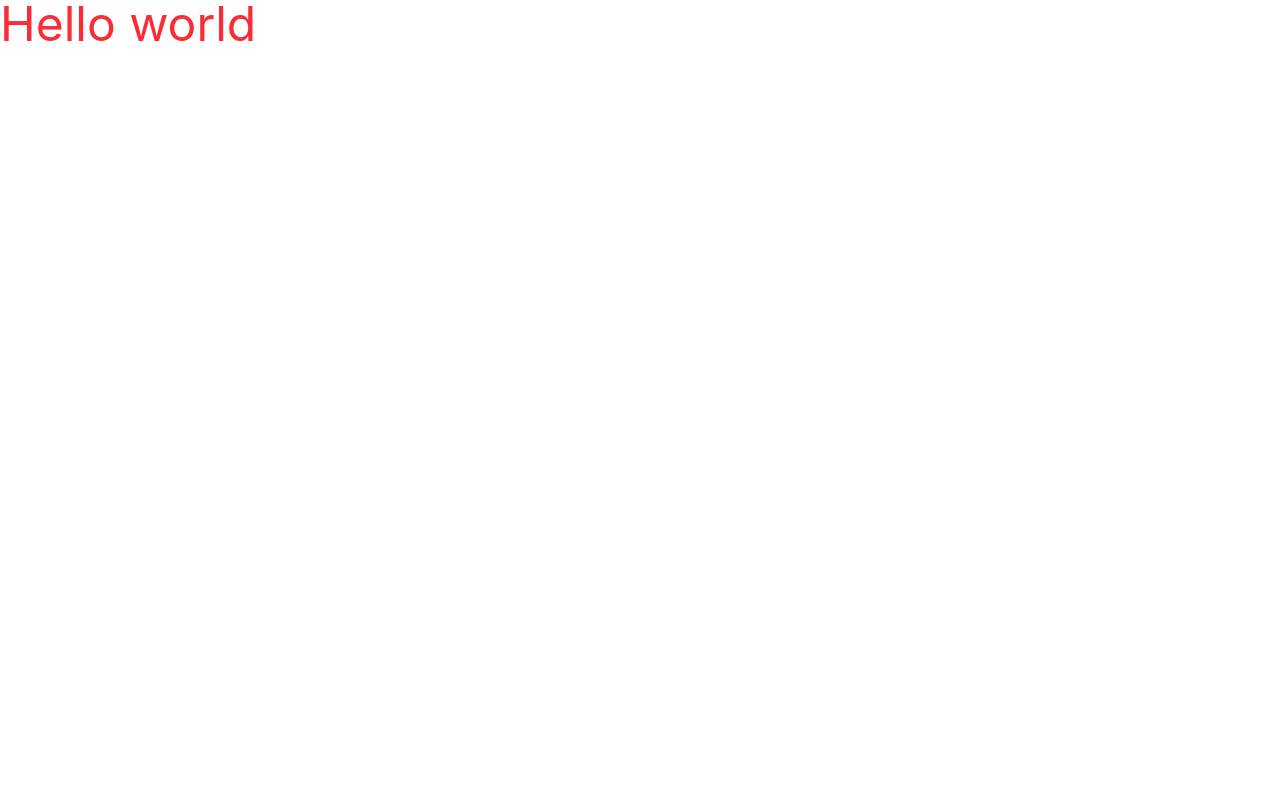
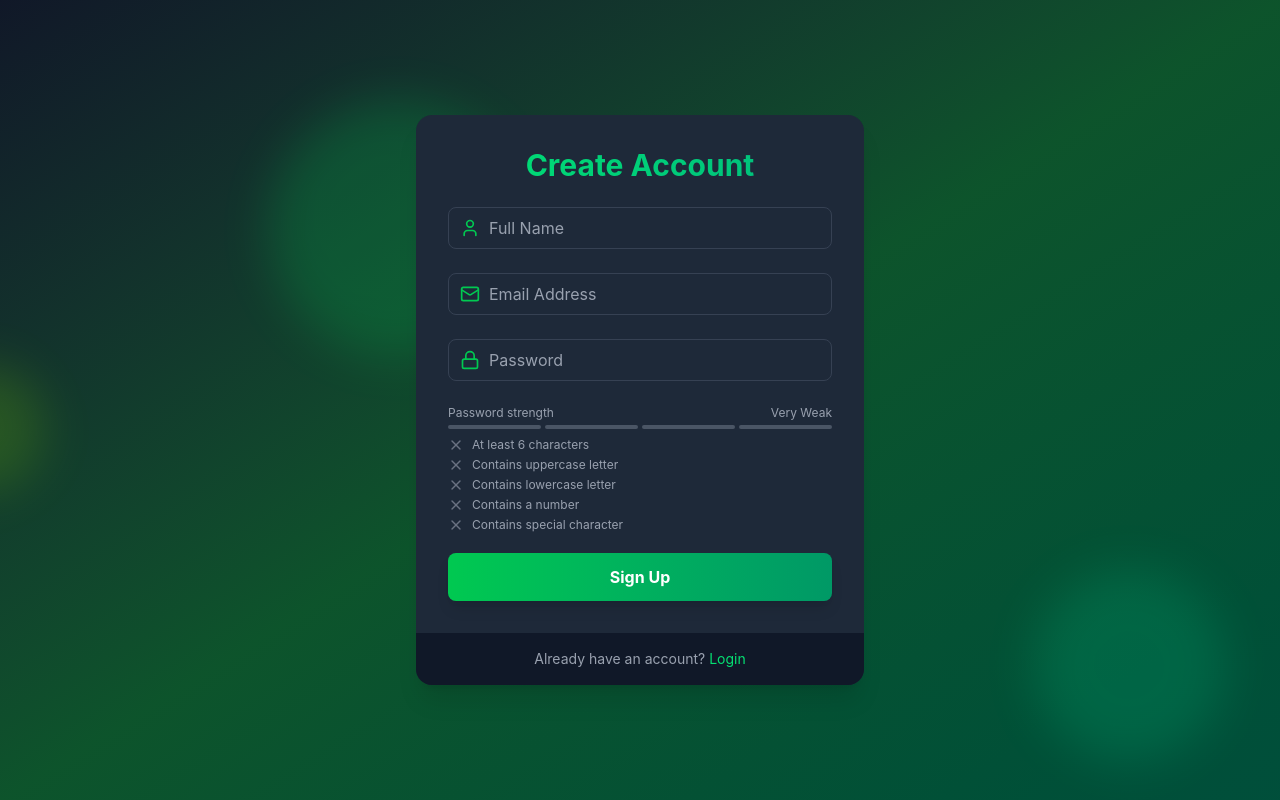
Before and after one commit to Abhinav-Kumar-Bindra21/MERN_AUTH, a React app in the folder frontend/: page /signup in a window 1280 px wide. Built offline with nearby package versions, Linux system fonts and the light colour scheme; the HTML template or start-up script is replaced by a standard one.

Commit message:
Created signup page

```diff
--- a/frontend/package.json
+++ b/frontend/package.json
@@ -11,6 +11,8 @@
   },
   "dependencies": {
     "@tailwindcss/vite": "^4.3.0",
+    "framer-motion": "^12.40.0",
+    "lucide-react": "^1.16.0",
     "react": "^19.2.6",
     "react-dom": "^19.2.6",
     "react-router": "^7.15.1",
--- a/frontend/src/App.jsx
+++ b/frontend/src/App.jsx
@@ -1,8 +1,21 @@
+import { Routes, Route } from "react-router";
+import FloatingShape from "./components/FloatingShape";
+import SignupPage from "./pages/SignupPage";
+import LoginPage from "./pages/LoginPage";
+
 function App() {
   return (
-    <>
-      <h1 className="text-red-500 text-5xl">Hello world</h1>
-    </>
+    <div className="min-h-screen bg-gradient-to-br from-gray-900 via-green-900 to-emerald-900 flex items-center justify-center relative overflow-hidden ">
+      <FloatingShape color="bg-green-500" size="w-64 h-64" top="-5%" left="10%" delay={0} />
+      <FloatingShape color="bg-emerald-500" size="w-48 h-48" top="70%" left="80%" delay={5} />
+      <FloatingShape color="bg-lime-500" size="w-32 h-32" top="40%" left="-10%" delay={2} />
+
+      <Routes>
+        <Route path="/" element={"Home"} />
+        <Route path="/signup" element={<SignupPage />} />
+        <Route path="login" element={<LoginPage />} />
+      </Routes>
+    </div>
   );
 }
 
--- /dev/null
+++ b/frontend/src/components/FloatingShape.jsx
@@ -0,0 +1,21 @@
+import React from "react";
+import { motion } from "framer-motion";
+
+const FloatingShape = ({ color, size, top, left, delay }) => {
+  return (
+    <motion.div
+      className={`absolute rounded-full ${color} ${size} opacity-20 blur-xl `}
+      style={{ top, left }}
+      animate={{ y: ["0%", "100%", "0%"], x: ["0%", "100%", "0%"], rotate: [0, 360] }}
+      transition={{
+        duration: 20,
+        ease: "linear",
+        repeat: Infinity,
+        delay,
+      }}
+      aria-hidden="true"
+    />
+  );
+};
+
+export default FloatingShape;
--- /dev/null
+++ b/frontend/src/components/Input.jsx
@@ -0,0 +1,18 @@
+import React from "react";
+
+const Input = ({ icon: Icon, ...props }) => {
+  return (
+    <div className="relative mb-6">
+      <div className="absolute inset-y-0 left-0 flex items-center pl-3 pointer-events-none">
+        <Icon className="size-5 text-green-500 " />
+      </div>
+
+      <input
+        {...props}
+        className="w-full pl-10 pr-3 py-2 bg-gray-800 bg-opacity-50 rounded-lg border border-gray-700 focus:border-green-500 focus:ring-2 focus:ring-green-500 text-white placeholder-gray-400 transition duration-200"
+      />
+    </div>
+  );
+};
+
+export default Input;
--- /dev/null
+++ b/frontend/src/components/PasswordStrengthMeter.jsx
@@ -0,0 +1,74 @@
+import { Check, X } from "lucide-react";
+import React from "react";
+
+const PasswordCriteria = ({ password }) => {
+  const criteria = [
+    { label: "At least 6 characters", met: password.length >= 6 },
+    { label: "Contains uppercase letter", met: /[A-Z]/.test(password) },
+    { label: "Contains lowercase letter", met: /[a-z]/.test(password) },
+    { label: "Contains a number", met: /\d/.test(password) },
+    { label: "Contains special character", met: /[^A-Za-z0-9]/.test(password) },
+  ];
+
+  return (
+    <div className="mt-2 space-y-1">
+      {criteria.map((item) => (
+        <div key={item.label} className="flex items-center text-xs">
+          {item.met ? <Check className="size-4 text-green-500 mr-2" /> : <X className="size-4 text-gray-500 mr-2" />}
+          <span className={item.met ? "text-green-500" : "text-gray-400"}>{item.label}</span>
+        </div>
+      ))}
+    </div>
+  );
+};
+
+const PasswordStrengthMeter = ({ password }) => {
+  const getStrength = (pass) => {
+    let strength = 0;
+    if (pass.length >= 6) strength++;
+    if (pass.match(/[a-z]/) && pass.match(/[A-Z]/)) strength++;
+    if (pass.match(/\d/)) strength++;
+    if (pass.match(/[^a-zA-Z\d]/)) strength++;
+    return strength;
+  };
+
+  const strength = getStrength(password);
+
+  const getColor = (strength) => {
+    if (strength === 0) return "bg-red-500";
+    if (strength === 1) return "bg-red-400";
+    if (strength === 2) return "bg-yellow-500";
+    if (strength === 3) return "bg-yellow-400";
+    return "bg-green-500";
+  };
+
+  const getStrengthText = (strength) => {
+    if (strength === 0) return "Very Weak";
+    if (strength === 1) return "Weak";
+    if (strength === 2) return "Fair";
+    if (strength === 3) return "Good";
+    return "Strong";
+  };
+
+  return (
+    <div className="mt-2">
+      <div className="flex justify-between items-center mb-1">
+        <span className="text-xs text-gray-400">Password strength</span>
+        <span className="text-xs text-gray-400">{getStrengthText(strength)}</span>
+      </div>
+      <div className="flex space-x-1">
+        {[...Array(4)].map((_, index) => (
+          <div
+            key={index}
+            className={`h-1 w-1/4 rounded-full transition-colors duration-300
+                ${index < strength ? getColor(strength) : "bg-gray-600"}
+              `}
+          />
+        ))}
+      </div>
+      <PasswordCriteria password={password} />
+    </div>
+  );
+};
+
+export default PasswordStrengthMeter;
--- /dev/null
+++ b/frontend/src/pages/LoginPage.jsx
@@ -0,0 +1,12 @@
+import React from "react";
+
+const LoginPage = () => {
+  return (
+    <div>
+      LoginPage
+      <div>hioi</div>
+    </div>
+  );
+};
+
+export default LoginPage;
--- /dev/null
+++ b/frontend/src/pages/SignupPage.jsx
@@ -0,0 +1,80 @@
+import React from "react";
+import { motion } from "framer-motion";
+import Input from "../components/Input";
+import { Mail, User, Lock } from "lucide-react";
+import { useState } from "react";
+import { Link } from "react-router";
+import PasswordStrengthMeter from "../components/PasswordStrengthMeter";
+
+const SignupPage = () => {
+  const [name, setName] = useState("");
+  const [email, setEmail] = useState("");
+  const [password, setPassword] = useState("");
+
+  const handleSignup = (e) => {
+    e.preventDefault();
+  };
+  return (
+    <motion.div
+      initial={{ opacity: 0, y: 20 }}
+      animate={{ opacity: 1, y: 0 }}
+      transition={{ duration: 0.5 }}
+      className="max-w-md w-full bg-gray-800 bg-opacity-50 backdrop-filter backdrop-blur-xl rounded-2xl shadow-xl overflow-hidden"
+    >
+      <div className="p-8">
+        <h2 className="text-3xl font-bold mb-6 text-center bg-gradient-to-r from-green-400 to-emerald-500 text-transparent bg-clip-text">
+          Create Account
+        </h2>
+
+        <form onSubmit={handleSignup}>
+          <Input
+            icon={User}
+            type="text"
+            placeholder="Full Name"
+            value={name}
+            onChange={(e) => setName(e.target.value)}
+          />
+
+          <Input
+            icon={Mail}
+            type="email"
+            placeholder="Email Address"
+            value={email}
+            onChange={(e) => setEmail(e.target.value)}
+          />
+
+          <Input
+            icon={Lock}
+            type="password"
+            placeholder="Password"
+            value={password}
+            onChange={(e) => setPassword(e.target.value)}
+          />
+
+          {/* Password strength meter */}
+
+          <PasswordStrengthMeter password={password} />
+
+          <motion.button
+            className="mt-5 w-full py-3 px-4 bg-gradient-to-r from-green-500 to-emerald-600 text-white font-bold rounded-lg shadow-lg hover:from-green-600 hover:to-emerald-700 focus:ring-2 focus:ring-green-500 focus:ring-offset-2 focus:ring-offset-gray-900 transition duration-200"
+            whileHover={{ scale: 1.02 }}
+            whileTap={{ scale: 0.98 }}
+            type="submit"
+          >
+            Sign Up
+          </motion.button>
+        </form>
+      </div>
+      <div className="px-8 py-4 bg-gray-900 bg-opcity-50 flex justify-center">
+        <p className="text-sm text-gray-400">
+          Already have an account?{" "}
+          <Link to={"/login"} className="text-green-400 hover:underline">
+            Login
+          </Link>
+        </p>
+      </div>
+    </motion.div>
+  );
+};
+
+export default SignupPage;
--- a/package.json
+++ b/package.json
@@ -16,6 +16,7 @@
     "crypto": "^1.0.1",
     "dotenv": "^17.4.2",
     "express": "^5.2.1",
+    "framer-motion": "^12.40.0",
     "jsonwebtoken": "^9.0.3",
     "mailtrap": "^4.6.0",
     "mongoose": "^9.6.2"
```
